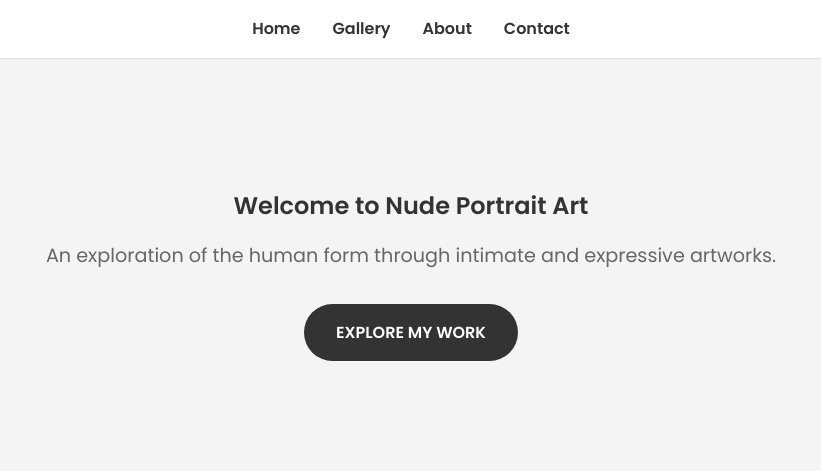
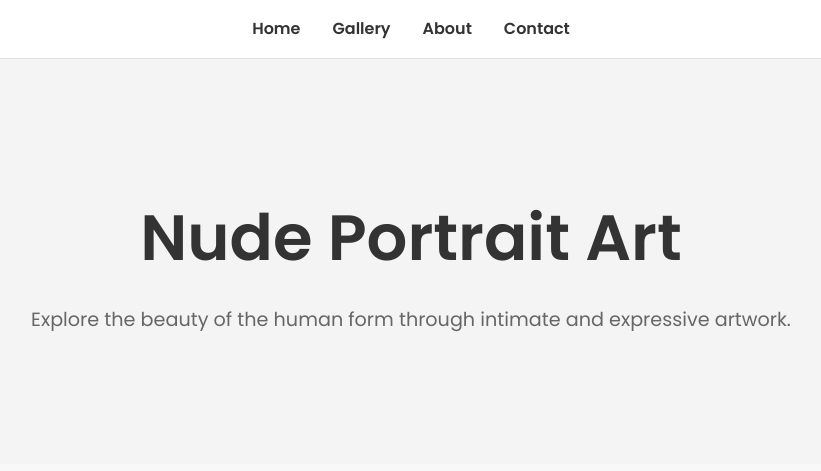
Before and after one commit to gardenpartyart/gardenpartyart.github.io, a Jekyll site: the page built from index.md, in a window 1280 px wide. Shown: the top 471 px of the page, without its empty margins (229-1050 px from the left). Built offline with Jekyll 4.4.1, drawn with Linux system fonts in a browser that asks for light colours; some of the changed text lies outside the part shown.

Commit message:
Update index.md

```diff
--- a/index.md
+++ b/index.md
@@ -5,17 +5,8 @@
 
 <section id="hero">
     <div class="container">
-        <h2>Welcome to Nude Portrait Art</h2>
-        <p>An exploration of the human form through intimate and expressive artworks.</p>
-        <a href="{{ '/gallery/' | relative_url }}" class="button">Explore My Work</a>
-    </div>
-</section>
-
-<section id="about">
-    <div class="container">
-        <h2>About the Artist</h2>
-        <p>I am [Your Name], a nude portrait artist dedicated to capturing the grace and vulnerability of the human body...</p>
-        <a href="{{ '/about/' | relative_url }}" class="button">Learn More</a>
+        <h1>Nude Portrait Art</h1>
+        <p>Explore the beauty of the human form through intimate and expressive artwork.</p>
     </div>
 </section>
 
@@ -26,14 +17,11 @@
             <div class="art-piece">
                 <img src="{{ '/assets/images/artwork1.jpg' | relative_url }}" alt="Artwork 1">
                 <p>Artwork 1</p>
-                <a href="https://www.paypal.com/cgi-bin/webscr?cmd=_xclick&business=your-paypal-email&item_name=Artwork+1&amount=100.00" class="button">Purchase</a>
+                <a href="https://paypal.com" class="button">Purchase</a>
             </div>
             <div class="art-piece">
                 <img src="{{ '/assets/images/artwork2.jpg' | relative_url }}" alt="Artwork 2">
                 <p>Artwork 2</p>
-                <a href="https://www.paypal.com/cgi-bin/webscr?cmd=_xclick&business=your-paypal-email&item_name=Artwork+2&amount=150.00" class="button">Purchase</a>
+                <a href="https://paypal.com" class="button">Purchase</a>
             </div>
         </div>
-        <a href="{{ '/gallery/' | relative_url }}" class="button">View Full Gallery</a>
-    </div>
-</section>
```
